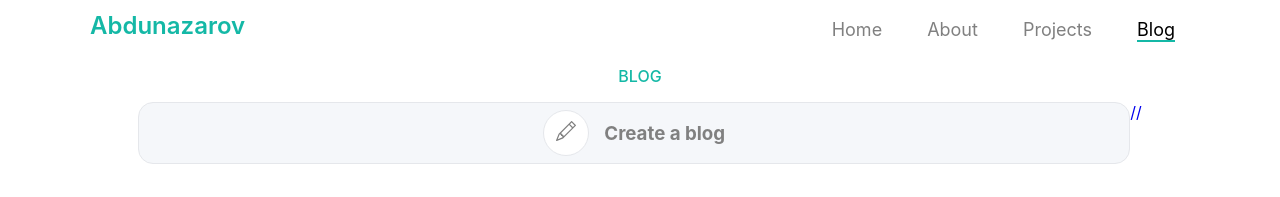
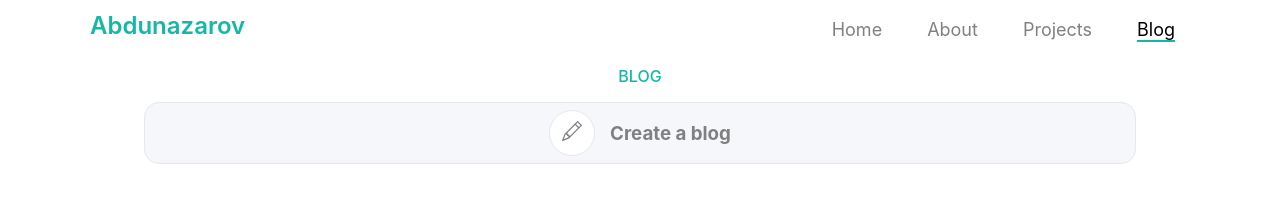
Before and after one commit to din0497/portfolio, a React (Create React App) app: page /blog in a window 1280 px wide. Shown: the top 197 px of the page. Built offline with nearby package versions, Linux system fonts and the light colour scheme.

Commit message:
Create post

```diff
--- a/src/pages/Blogs/CreateBlog.js
+++ b/src/pages/Blogs/CreateBlog.js
@@ -4,7 +4,15 @@ import { Link } from "react-router-dom";
 
 const CreateBlog = () => {
   return (
-    <Link style={{textDecoration:'none', width: '100%', display: 'flex', justifyContent:'center'}} to="create">
+    <Link
+      style={{
+        textDecoration: "none",
+        width: "100%",
+        display: "flex",
+        justifyContent: "center",
+      }}
+      to="create"
+    >
       <CreateContainer>
         <div
           style={{
@@ -28,7 +36,7 @@ const CreateBlog = () => {
           <h3>Create a blog</h3>
         </div>
       </CreateContainer>
-    // </Link>
+    </Link>
   );
 };
 
--- a/src/pages/Blogs/CreatePost.js
+++ b/src/pages/Blogs/CreatePost.js
@@ -1,7 +1,13 @@
+import { Posting } from "./style";
+import { AddonsContainer, Textarea } from "./style";
 const CreatePost = () => {
-    return <div>
-        Write
-    </div>
-}
+  return (
+    <Posting>
+      <AddonsContainer></AddonsContainer>
+      <Textarea maxlength="150" placeholder="Title…" />
+      <Textarea placeholder="Tell your story…"/>
+    </Posting>
+  );
+};
 
-export default CreatePost
+export default CreatePost;
--- a/src/pages/Blogs/style.js
+++ b/src/pages/Blogs/style.js
@@ -34,3 +34,14 @@ export const CreateContainer = styled.div`
   cursor: pointer;
 
 `
+
+export const Posting = styled.div`
+display: flex;
+flex-direction: column;
+`
+
+export const Textarea = styled.textarea`
+`
+export const Addons = styled.div``
+
+export const AddonsContainer = styled.div``
```
